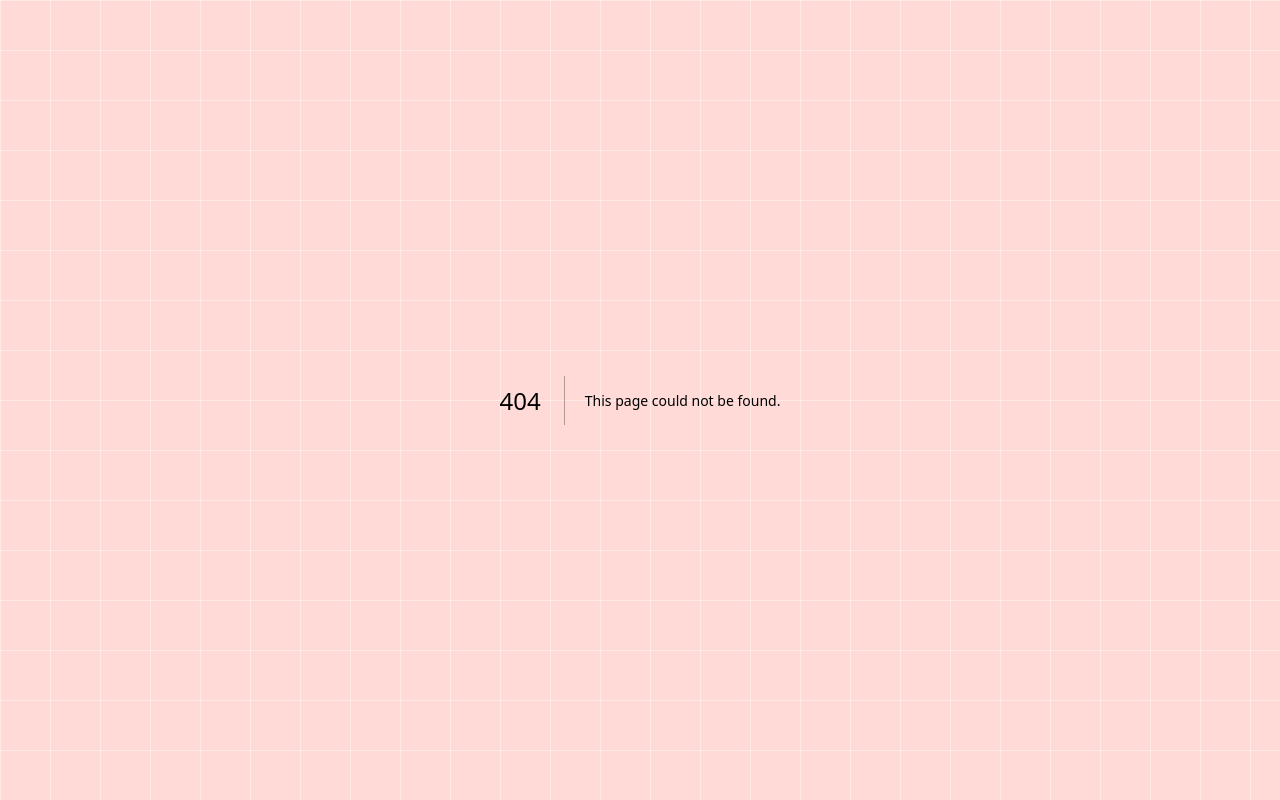
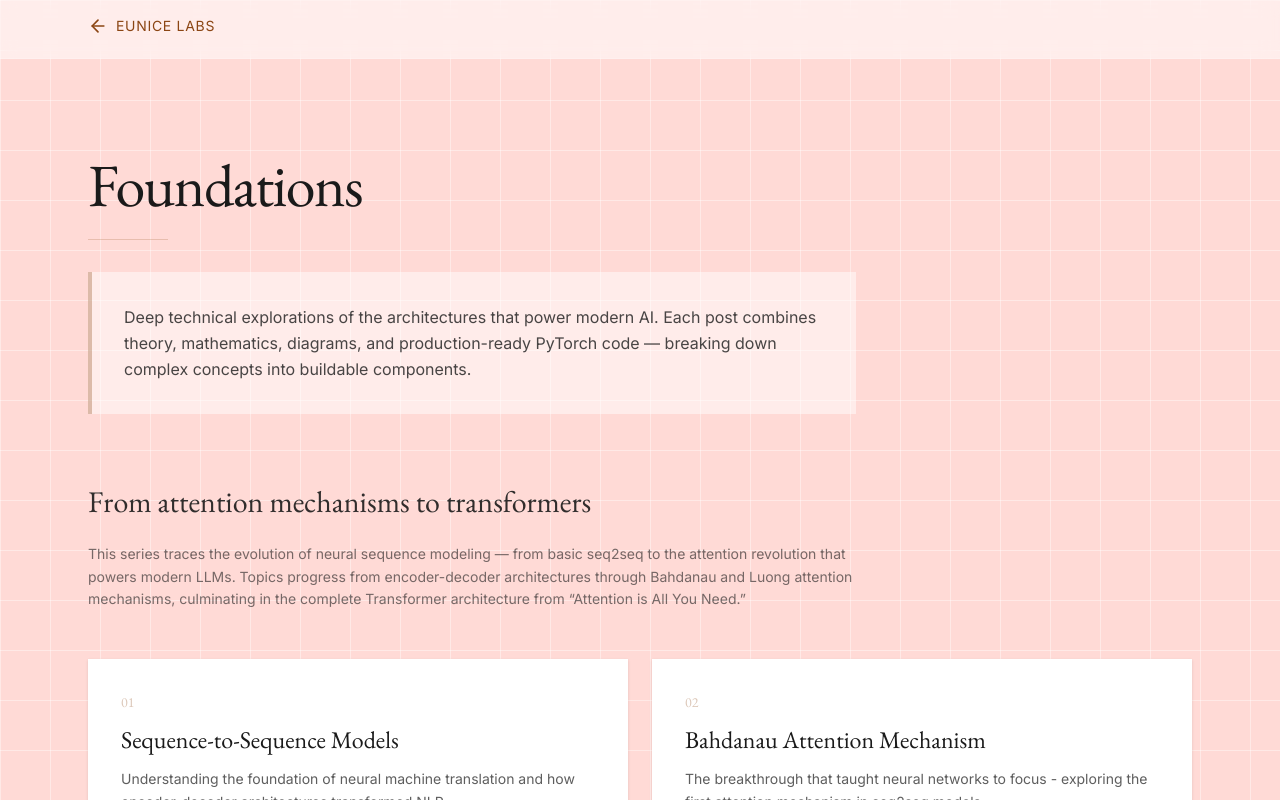
Before and after one commit to Gagancreates/Eunice-Labs, a Next.js app in the folder frontend/: page /blog in a window 1280 px wide. Before the commit this address had no page. Shown: the top 800 px of the page. Built offline with nearby package versions, Linux system fonts and the light colour scheme.

Commit message:
Add Coming Soon tags to experiment cards and create blog listing page

```diff
--- /dev/null
+++ b/frontend/app/blog/page.tsx
@@ -0,0 +1,72 @@
+import React from 'react';
+import Link from 'next/link';
+import { ArrowLeft } from 'lucide-react';
+import { blogPosts } from '../lib/blogs';
+import BlogCard from '../components/BlogCard';
+
+export const metadata = {
+  title: 'Blog | Eunice Labs',
+  description: 'Deep technical explorations of the architectures that power modern AI.',
+};
+
+export default function BlogPage() {
+  return (
+    <div className="min-h-screen text-lab-text">
+      {/* Header */}
+      <header className="border-b border-white/20 bg-white/50 backdrop-blur-sm sticky top-0 z-10">
+        <div className="max-w-6xl mx-auto px-6 py-4">
+          <Link
+            href="/"
+            className="inline-flex items-center gap-2 text-lab-accent hover:text-lab-text transition-colors group"
+          >
+            <ArrowLeft size={20} className="group-hover:-translate-x-1 transition-transform" />
+            <span className="font-sans text-sm uppercase tracking-wider">Eunice Labs</span>
+          </Link>
+        </div>
+      </header>
+
+      {/* Main content */}
+      <main className="max-w-6xl mx-auto px-6 py-16 md:py-24">
+        {/* Page header */}
+        <div className="mb-16">
+          <h1 className="font-serif text-5xl md:text-6xl text-lab-text mb-6 tracking-tight">
+            Foundations
+          </h1>
+          <div className="h-px w-20 bg-lab-accent/20 mb-8" />
+          <div className="bg-white/50 p-6 md:p-8 border-l-4 border-lab-accent/30 max-w-3xl">
+            <p className="font-sans text-lab-text/80 leading-relaxed">
+              Deep technical explorations of the architectures that power modern AI. Each post combines theory, mathematics, diagrams, and production-ready PyTorch code — breaking down complex concepts into buildable components.
+            </p>
+          </div>
+        </div>
+
+        {/* Series intro */}
+        <div className="mb-12">
+          <p className="font-serif text-2xl md:text-3xl text-lab-text/90 leading-relaxed mb-4">
+            From attention mechanisms to transformers
+          </p>
+          <p className="font-sans text-lab-text/60 leading-relaxed max-w-3xl text-sm">
+            This series traces the evolution of neural sequence modeling — from basic seq2seq to the attention revolution that powers modern LLMs. Topics progress from encoder-decoder architectures through Bahdanau and Luong attention mechanisms, culminating in the complete Transformer architecture from &ldquo;Attention is All You Need.&rdquo;
+          </p>
+        </div>
+
+        {/* Blog grid */}
+        <div className="grid grid-cols-1 md:grid-cols-2 gap-6">
+          {blogPosts.map((post, index) => (
+            <BlogCard key={post.slug} post={post} index={index} />
+          ))}
+        </div>
+      </main>
+
+      {/* Footer */}
+      <footer className="py-12 text-center border-t border-white/20">
+        <p className="font-serif text-lab-text/60 italic mb-2">
+          &ldquo;Purpose of Knowledge is Application&rdquo;
+        </p>
+        <p className="font-sans text-xs text-lab-text/40 tracking-widest uppercase">
+          © {new Date().getFullYear()} Eunice Labs
+        </p>
+      </footer>
+    </div>
+  );
+}
--- a/frontend/app/components/ExperimentCard.tsx
+++ b/frontend/app/components/ExperimentCard.tsx
@@ -22,6 +22,9 @@ const ExperimentCard: React.FC<ExperimentCardProps> = ({ experiment, index }) =>
       <div className="flex justify-between items-start mb-4">
         <span className="text-xs font-sans font-semibold tracking-wider text-lab-accent bg-lab-accent/5 px-2 py-1 rounded-sm uppercase">
           {experiment.date}
+        </span>
+        <span className="text-xs font-sans font-semibold tracking-wider text-amber-600 bg-amber-50 border border-amber-200 px-2 py-1 rounded-sm uppercase">
+          Coming Soon
         </span>
       </div>
 
```
